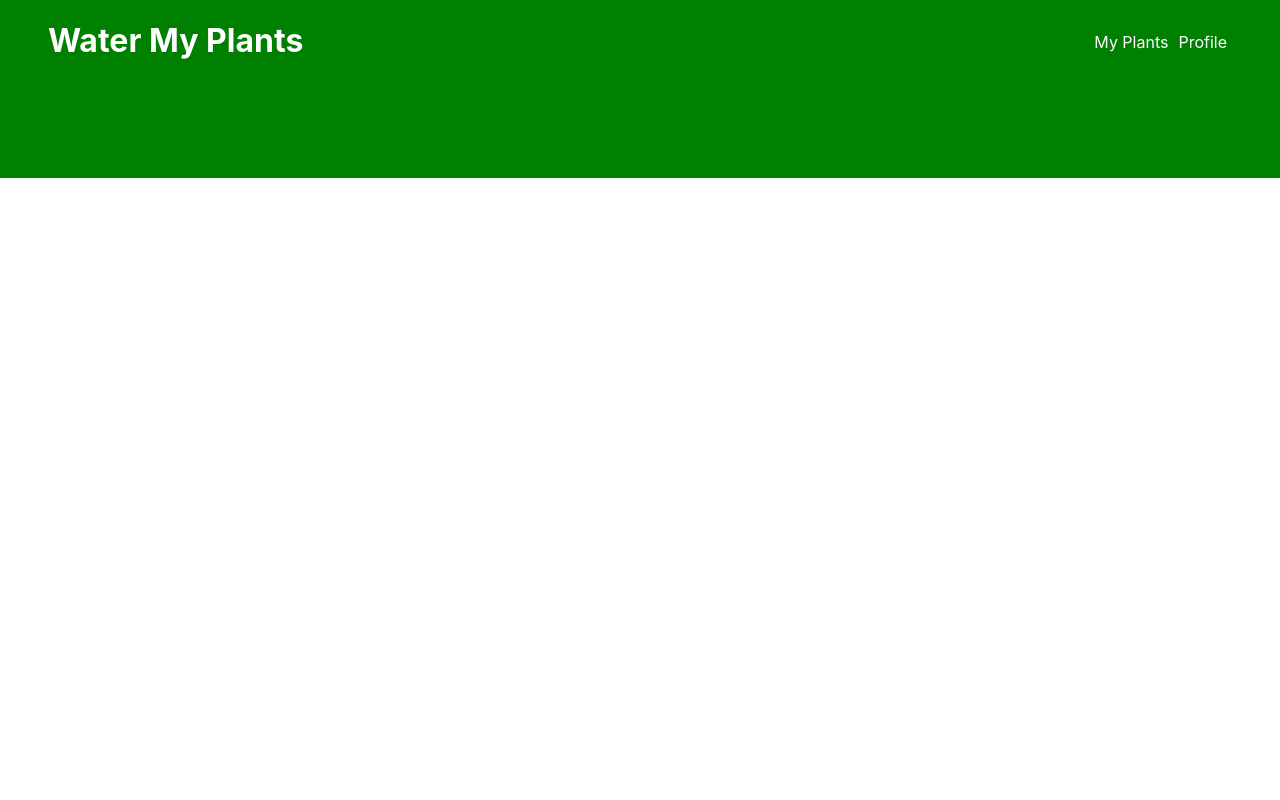
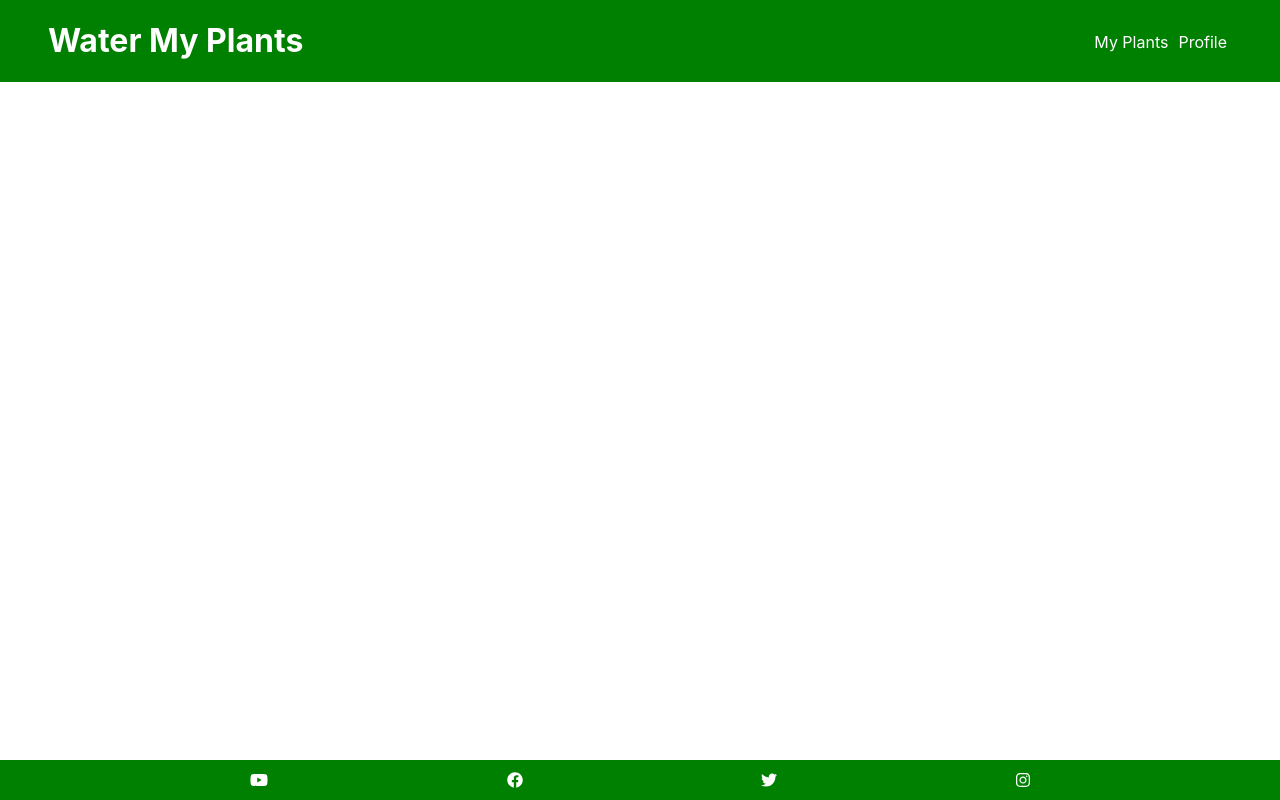
Before and after one commit to watermyplants-lambda/frontend, a React (Create React App) app in the folder water-my-plants/: page /login in a window 1280 px wide. Built offline with nearby package versions, Linux system fonts and the light colour scheme.

Commit message:
added social icons

```diff
--- a/water-my-plants/src/App.css
+++ b/water-my-plants/src/App.css
@@ -114,13 +114,15 @@
   background-color: green;
   color:#ffffff;
   text-decoration:none;
-  font-size:1.6rem;
-  padding:3rem;
+  position: absolute;
+  bottom: 0;
+  width: 100%;
+  height: 2.5rem
 }
 
-.footer nav {
-  width:30%;
-  display:flex;
-  flex-direction:column;
-  justify-content: flex-end;
+.icons {
+  padding: .75rem;
+  display: flex;
+  flex-direction: row;
+  justify-content: space-evenly;
 }
--- a/water-my-plants/src/components/App.js
+++ b/water-my-plants/src/components/App.js
@@ -27,7 +27,7 @@
   };
 
   return (
-    <PlantContext.Provider value={{ plantList, fetchPlants }}>
+    <PlantContext.Provider value={{ plantList, setPlantList, fetchPlants }}>
       <Router>
           <div className="App">
             <div className="header">
--- a/water-my-plants/src/components/Footer.js
+++ b/water-my-plants/src/components/Footer.js
@@ -1,10 +1,20 @@
 import React from 'react';
+import { FontAwesomeIcon } from "@fortawesome/react-fontawesome";
+import {
+    faYoutube,
+    faFacebook,
+    faTwitter,
+    faInstagram
+  } from "@fortawesome/free-brands-svg-icons";
 
 const Footer = () => {
     return (
             <footer className="footer">
-                <nav>
-
+                <nav className="icons">
+                    <FontAwesomeIcon icon={faYoutube} size="1x"/>
+                    <FontAwesomeIcon icon={faFacebook} size="1x"/>
+                    <FontAwesomeIcon icon={faTwitter} size="1x"/>
+                    <FontAwesomeIcon icon={faInstagram} size="1x"/>
                 </nav>
             </footer>
     )
--- a/water-my-plants/src/components/PlantList.js
+++ b/water-my-plants/src/components/PlantList.js
@@ -11,11 +11,11 @@
     image_url: ''
 };
 
-const PlantList = ({ updatePlants }) => {
+const PlantList = () => {
     const[editing, setEditing] = useState(false);
     const[plantToEdit, setPlantToEdit] = useState(initialPlant);
     const[addPlant, setAddPlant] = useState(initialPlant);
-    const { plantList } = useContext(PlantContext);
+    const { plantList, setPlantList } = useContext(PlantContext);
 
     const editPlant = (plant) => {
         setEditing(true);
@@ -28,7 +28,7 @@
             .put(`/api/plants/${plantToEdit.id}`, plantToEdit)
             .then(res => {
                 setEditing(false)
-                updatePlants(plantList.map(plant => {
+                setPlantList(plantList.map(plant => {
                     // console.log(plant.id)
                     return plant.id === plantToEdit.id ? res.data : plant;
                 }));
@@ -42,7 +42,7 @@
         axiosWithAuth()
             .delete(`/api/plants/${plant.id}`)
             .then(res => {
-                updatePlants(plantList.filter(plant => plant.id !== res.data))
+                setPlantList(plantList.filter(plant => plant.id !== res.data))
             })
             .catch(err => {
                 console.log(err)
@@ -54,7 +54,7 @@
         axiosWithAuth()
         .post('/api/plants', addPlant)
         .then(res => {
-            updatePlants([
+            setPlantList([
                 ...plantList,
                 addPlant(res.data)
             ])
```
